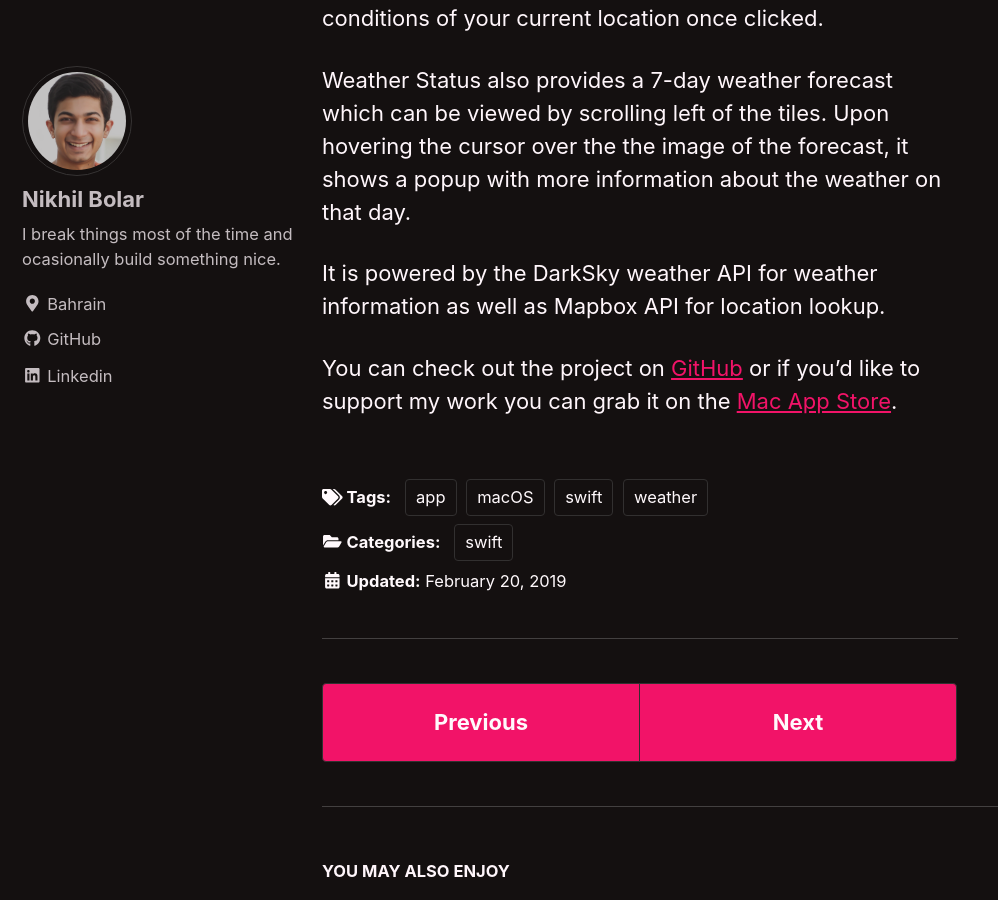
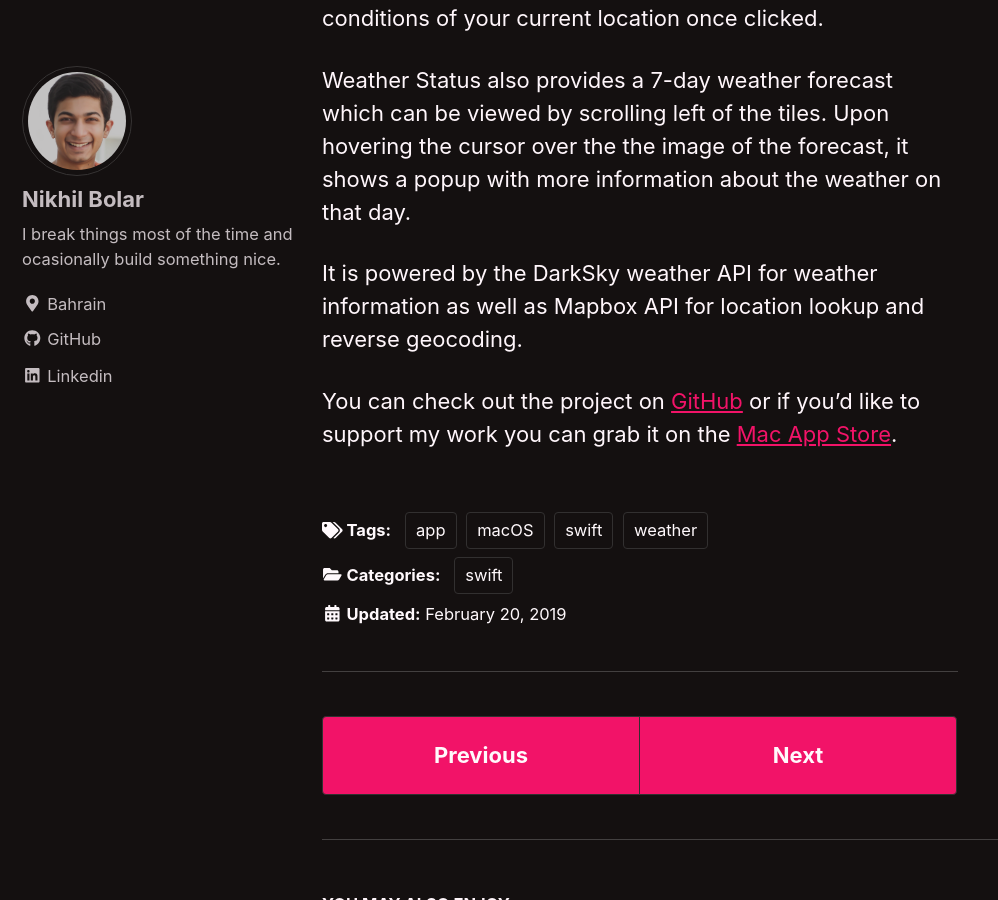
Before and after one commit to nbolar/nbolar.github.io, a Jekyll site: the page built from _posts/2019-02-20-weatherstatus.md, in a window 1280 px wide and 900 px high, scrolled down 788 px. Shown: the whole window, without its empty margins (0-998 px from the left). Built offline with Jekyll 4.4.1, drawn with Linux system fonts in a browser that asks for light colours; cached includes are drawn as plain includes.

Commit message:
Update 2019-02-20-weatherstatus.md

```diff
--- a/_posts/2019-02-20-weatherstatus.md
+++ b/_posts/2019-02-20-weatherstatus.md
@@ -13,6 +13,6 @@
 
 Weather Status also provides a 7-day weather forecast which can be viewed by scrolling left of the tiles. Upon hovering the cursor over the the image of the forecast, it shows a popup with more information about the weather on that day.
 
-It is powered by the DarkSky weather API for weather information as well as Mapbox API for location lookup.
+It is powered by the DarkSky weather API for weather information as well as Mapbox API for location lookup and reverse geocoding.
 
 You can check out the project on [GitHub](https://github.com/nbolar/Weather-Status) or if you'd like to support my work you can grab it on the [Mac App Store](https://itunes.apple.com/us/app/weather-status/id1453284596?ls=1&mt=12).
```
